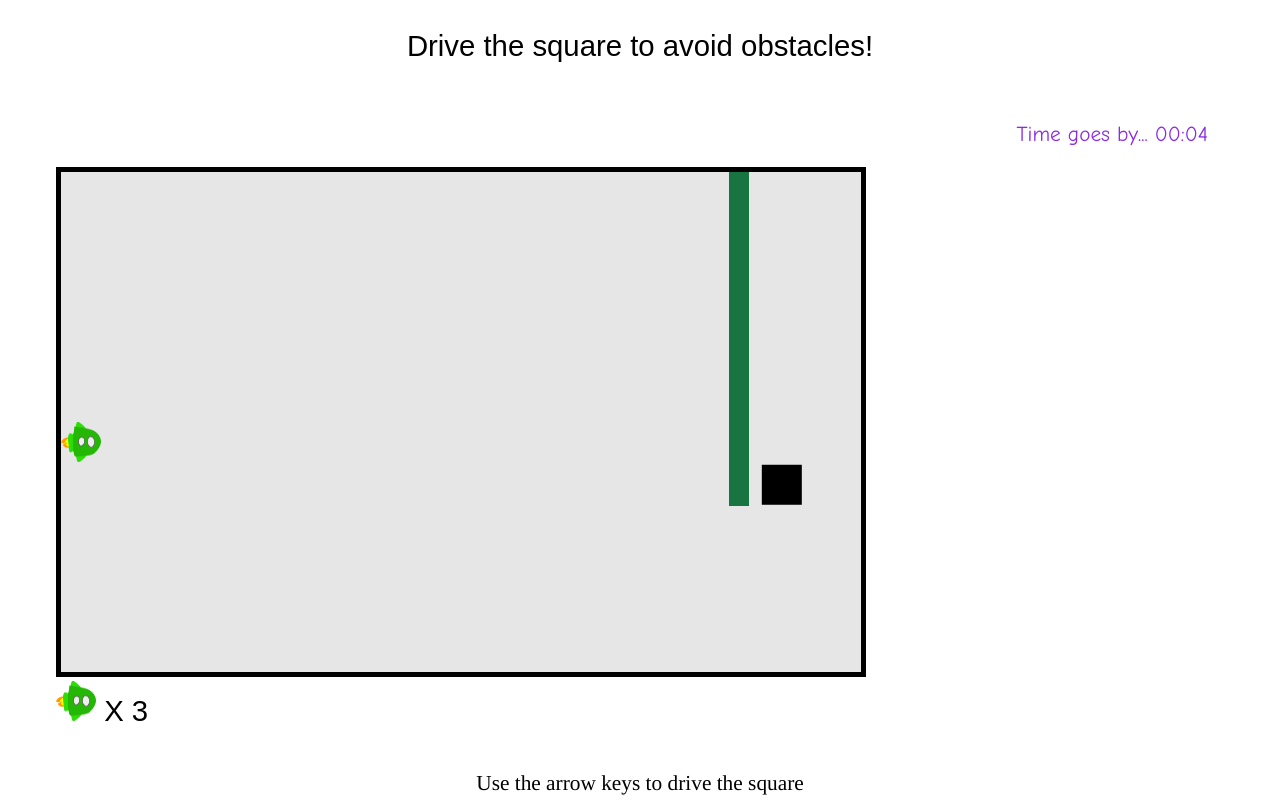
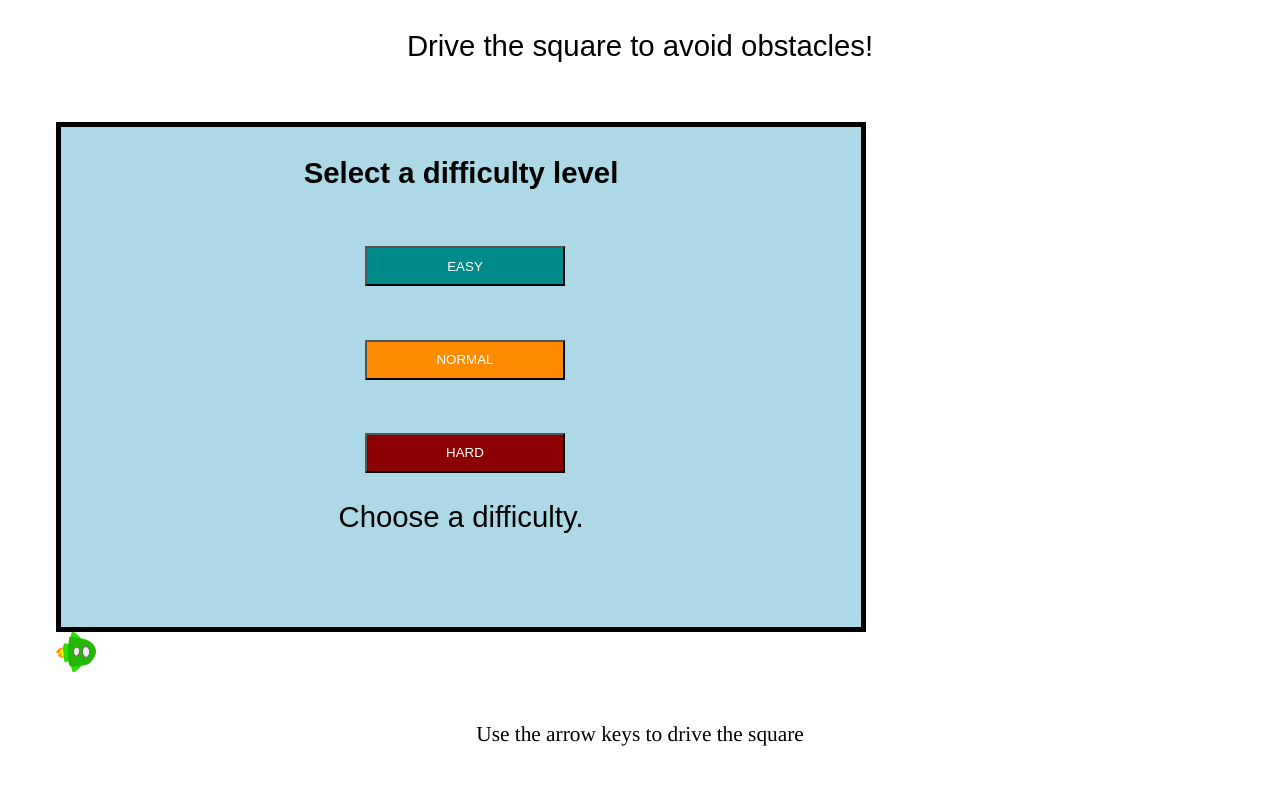
Before and after one commit to ManuSenpai/Inifinity-Square, a plain HTML site: page public_html/index.html in a window 1280 px wide. Drawn offline with Linux system fonts and the light colour scheme.

Commit message:
Añadido sistema de dificultad, botones y pantallas
Pantallas de inicio y fin
Botones
Dificultad

```diff
--- a/public_html/css/iftysquare.css
+++ b/public_html/css/iftysquare.css
@@ -47,3 +47,66 @@ canvas {
     font-family: "Arial", sans-serif;
     font-size: 22pt;
 }
+
+.start{
+    width: 800px;
+    height: 500px;
+    border: black 5px solid;
+    background-color: lightblue;
+    margin-left: 3em;
+}
+
+.end{
+    width: 800px;
+    height: 500px;
+    border: black 5px solid;
+    background-color: lightslategrey;
+    margin-left: 3em;
+}
+
+.game-text{
+    font-family: "Arial", sans-serif;
+    font-size: 22pt;
+    text-align: center;
+}
+
+.score{
+    font-family: "Arial", sans-serif;
+    font-size: 30pt;
+    text-align: center;
+    color: yellow;
+}
+
+.difficulty-button{
+    list-style-type: none;
+}
+
+button{
+    width: 15em;
+    height: 3em;
+    margin: 2em 0em 2em 0em;
+    color: white;
+}
+
+button:hover{
+    color: white;
+    background-color: black;
+}
+
+.easy{
+    background-color: darkcyan;
+}
+
+.difficult{
+    background-color: darkred;
+}
+
+.normal{
+    background-color: darkorange;
+}
+
+ul{
+    display: block;
+    position: relative;
+    margin: 0 33% 0 33%;
+}
--- a/public_html/index.html
+++ b/public_html/index.html
@@ -15,7 +15,29 @@ and open the template in the editor.
             Drive the square to avoid obstacles!
         </header>
         <p id="chrono"></p>
-        <div id="gameplay">
+        <div id="startScreen" class = "start">
+            <h3 class="game-text">Select a difficulty level</h3>
+            <ul>
+                <li class="difficulty-button">
+                    <button id="easy" class="easy" onclick="showGame('EASY')" onmouseover="changeInfoText('EASY')">EASY</button>
+                </li>
+                <li class="difficulty-button">
+                    <button id="normal" class="normal" onclick="showGame('NORMAL')" onmouseover="changeInfoText('NORMAL')">NORMAL</button>
+                </li>
+                <li class="difficulty-button">
+                    <button id="hard" class="difficult" onclick="showGame('DIFFICULT')" onmouseover="changeInfoText('HARD')">HARD</button>
+                </li>
+            </ul>
+            <div id="explanation" class="game-text"></div>
+        </div>
+        <div id="gameplay" hidden>
+        </div>
+        <div id="endScreen" class = "end" hidden>
+            <h2 class="game-text">GAME OVER</h2>
+            <h2 class="game-text">YOUR TIME:</h2>
+            <h1 id="score" class="score">-</h1>
+
+
         </div>
         <img src="images/spaceship.png" class="spaceship" alt="spaceship"><span id="lives" class="lives-counter"></span>
         <footer>
--- a/public_html/js/iftysquare.js
+++ b/public_html/js/iftysquare.js
@@ -28,6 +28,13 @@ var TIME_PENALTY = 15;
 var CHRONO_MSG = "Time goes by...";
 var NUMBER_OF_LIVES = 3;
 
+var infotexts = {
+    "NONE": "Choose a difficulty.",
+    "EASY": "Easy peasy. A walk in the park",
+    "NORMAL": "A bit challenging, but not much",
+    "HARD": "Holy crap! Are you nuts?"
+}
+
 function SquaredForm(x, y, width, height, color, img = null) {
     this.x = x;
     this.y = y;
@@ -41,7 +48,7 @@ function SquaredForm(x, y, width, height, color, img = null) {
     this.setPosition = function(x, y){
         this.x = x;
         this.y = y;
-    }
+    };
     this.setSpeedX = function (speedX) {
         this.speedX = speedX;
     };
@@ -89,14 +96,26 @@ var obstacles = [];
 var enemies = []; // EnemyShips.
 var rightArrowPressed = false, leftArrowPressed = false, upArrowPressed = false, downArrowPressed = false;
 var seconds, minutes, timeout, theChrono, nLives;
-var continueGame = true;
+var continueGame = false;
 var image = new Image();
+var startscreen;
+var endscreen;
+var gamescreen;
+var infogametext;
 image.src = "images/spaceship.png";
 var theSquare = new SquaredForm(0, GAME_AREA_HEIGHT / 2, SQUARE_SIZE, SQUARE_SIZE, SQUARE_COLOR, image);
 
 var gameArea = {
     canvas: document.createElement("canvas"),
     init: function () {
+        startscreen = document.getElementById("startScreen");
+        endscreen = document.getElementById("endScreen");
+        gamescreen = document.getElementById("gameplay");
+        infogametext = document.getElementById("explanation");
+        this.clearAllLayers();
+
+        startscreen.hidden = false;
+        infogametext.innerHTML = infotexts["NONE"];
         this.canvas.width = GAME_AREA_WIDTH;
         this.canvas.height = GAME_AREA_HEIGHT;
         this.context = this.canvas.getContext("2d");
@@ -117,8 +136,54 @@ var gameArea = {
     },
     clear: function () {
         this.context.clearRect(0, 0, this.canvas.width, this.canvas.height);
+    },
+    clearAllLayers: function(){
+        document.getElementById("startScreen").hidden=true;
+        document.getElementById("endScreen").hidden=true;
+        document.getElementById("gameplay").hidden=true;
+    },
+    showGame: function(){
+        this.clearAllLayers();
+        document.getDocumentById("gameplay").hidden = false;
     }
 };
+
+function showGame(difficulty){
+    switch(difficulty){
+        case 'EASY':
+            OBSTACLE_MIN_GAP = 70;
+            OBSTACLE_MAX_GAP = 400;
+            ENEMY_SPEED = 2;
+            PROBABILITY_OBSTACLE = 0.5;
+            PROBABILITY_ENEMY = 0.3;
+            break;
+        case 'NORMAL':
+            OBSTACLE_MIN_GAP = 60;
+            OBSTACLE_MAX_GAP = 200;
+            ENEMY_SPEED = 3;
+            PROBABILITY_OBSTACLE = 0.7;
+            PROBABILITY_ENEMY = 0.5;
+           break;
+        case 'DIFFICULT':
+            OBSTACLE_MIN_GAP = 50;
+            OBSTACLE_MAX_GAP = 150;
+            ENEMY_SPEED = 5;
+            PROBABILITY_OBSTACLE = 0.9;
+            PROBABILITY_ENEMY = 0.8;
+            break;
+    }
+    gameArea.clearAllLayers();
+    gamescreen.hidden = false;
+    gameArea.render();
+    continueGame = true;
+    updateLives();
+    updateChrono();
+
+}
+
+function changeInfoText(level){
+    infogametext.innerHTML = infotexts[level];
+}
 
 var handlerOne = function (event) {
     switch (event.keyCode) {
@@ -177,9 +242,11 @@ var handlerTwo = function (event) {
 window.onload = startGame;
 
 function startGame() {
+
     gameArea.init();
-    gameArea.render();
+    //gameArea.render();
 
+    //startscreen.style.display = "inline";
     window.document.addEventListener("keydown", handlerOne);
     window.document.addEventListener("keyup", handlerTwo);
 
@@ -188,7 +255,6 @@ function startGame() {
     timeout = window.setTimeout(updateChrono, 1000);
     theChrono = document.getElementById("chrono");
     nLives = document.getElementById("lives");
-    updateLives();
 }
 
 function updateGame() {
@@ -326,4 +392,8 @@ function endGame() {
     clearInterval(gameArea.interval);
     window.document.removeEventListener("keydown", handlerOne);
     window.document.removeEventListener("keyup", handlerTwo);
+    gamescreen.hidden = true;
+    endscreen.hidden = false;
+    document.getElementById("score").innerHTML = minutes +":" + pad(seconds,2);
+
 }
```
